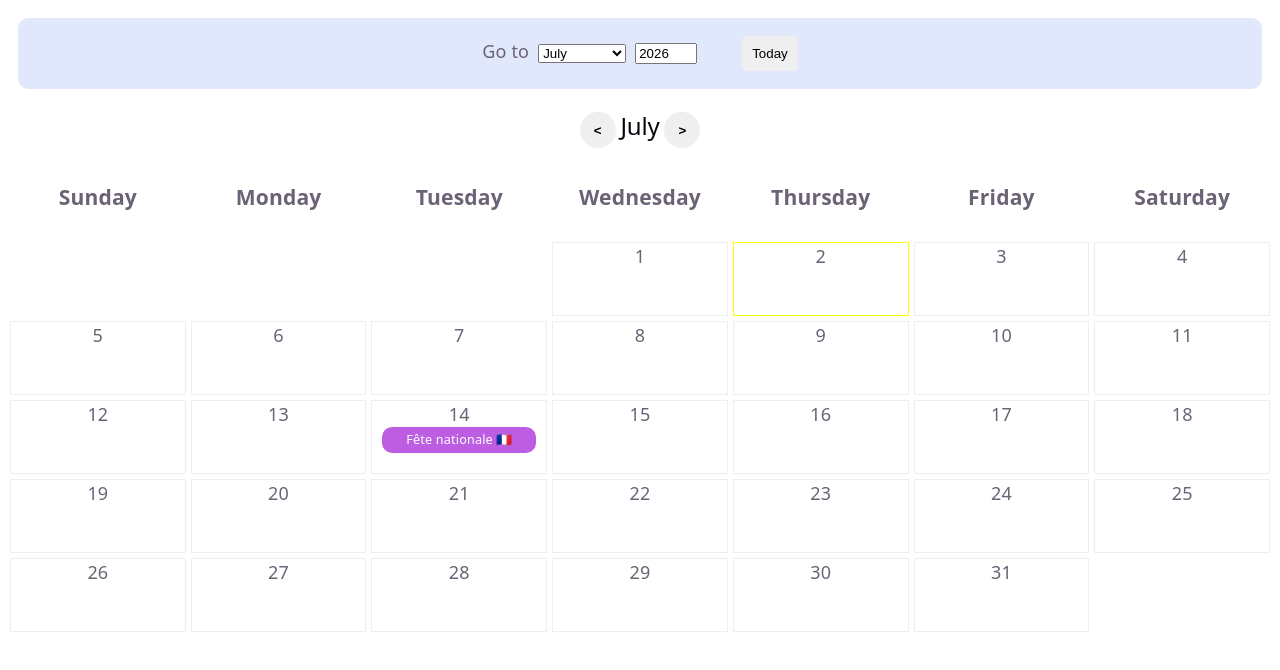
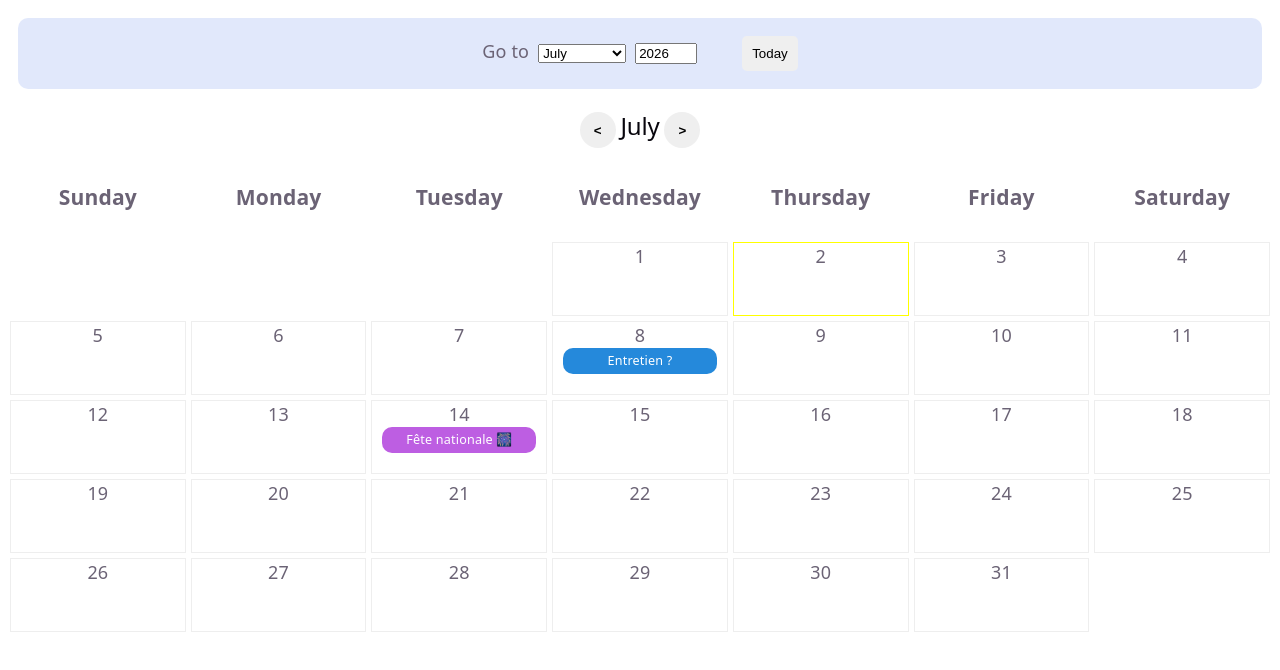
Before and after one commit to arannou/Vulandar, a Vue app: page / in a window 1280 px wide. Shown: the top 670 px of the page. Built offline with nearby package versions, Linux system fonts and the light colour scheme.

Commit message:
Fix missing year of example

```diff
--- a/src/components/Month.vue
+++ b/src/components/Month.vue
@@ -1,5 +1,5 @@
 <script setup lang="ts">
-import { computed, ref } from 'vue'
+import { computed, onMounted, onUnmounted, ref } from 'vue'
 import moment from 'moment';
 
 import Day from './Day.vue'
@@ -28,6 +28,7 @@ const popupTitle = ref<string>("New event")
 const selectedDay = ref<number>(0)
 const eventsOfDay = ref<Array<Event>>(Array<Event>())
 const editionMode = ref<boolean>(false)
+const winwidth = ref<number>(window.innerWidth)
 
 // #####################################
 // COMPUTED
@@ -39,7 +40,7 @@ const daysList = computed(() => {
 
 const daysOfWeek = computed(() => {
     let dayFomat = 'ddd'
-    if (window.innerWidth > 700) {
+    if (winwidth.value > 700) {
         dayFomat = 'dddd'
     }
     return [...Array(7).keys()].map(d => moment().day(d).format(dayFomat))
@@ -52,6 +53,21 @@ const padding = computed(() => {
 
 const eventsOfMonth = computed((): Event[] => {
     return eventStore.getEventsByMonth(props.year, props.month)
+})
+
+// #####################################
+// HOOKS
+// #####################################
+onMounted(() => {
+    window.addEventListener('resize', () => {
+        winwidth.value = window.innerWidth
+    })
+})
+
+onUnmounted(() => {
+    window.removeEventListener('resize', () => {
+        winwidth.value = window.innerWidth
+    })
 })
 
 // #####################################
--- a/src/store/events.ts
+++ b/src/store/events.ts
@@ -33,10 +33,11 @@ export const useEventStore = defineStore('events', () => {
         name: "My birthday 🎂",
         dayOfMonth: 22,
         month: 5,
+        description: "Anniversaire d'Alicia !",
         recurring: true,
         color: Colors.YELLOW
     }, {
-        name: "Fête nationale 🇫🇷",
+        name: "Fête nationale 🎆",
         dayOfMonth: 13,
         month: 6,
         recurring: true,
@@ -45,8 +46,9 @@ export const useEventStore = defineStore('events', () => {
         name: "Entretien ?",
         dayOfMonth: 7,
         month: 6,
-        description: "Futur entretien pour rejoindre vos équipes 😀",
+        description: "Futur entretien pour rejoindre vos équipes 😀. J'ai d'autres disponibilités bien sûr !",
         recurring: false,
+        year: 2026,
         color: Colors.BLUE
     } ]);
 
```
